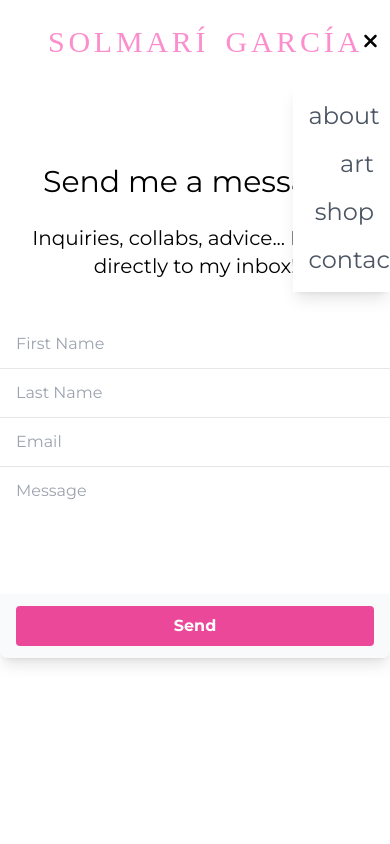
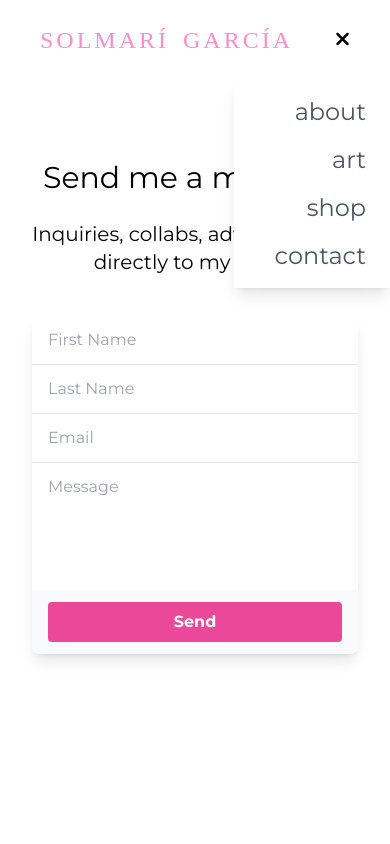
Before and after one commit to miguelg719/sol_website, a React (Create React App) app: page /contact in a window 390 px wide. Both pictures are taken after a click on the button 371 px from the left and 42 px from the top of the page. Shown: the top 844 px of the page. Built offline with nearby package versions, Linux system fonts and the light colour scheme; a web font is replaced by a local one.

Commit message:
v0.2.2 few optimizations for mobile

```diff
--- a/package.json
+++ b/package.json
@@ -1,7 +1,7 @@
 {
   "homepage": "https://www.solmarigarcia.com",
   "name": "sol_website",
-  "version": "0.2.0",
+  "version": "0.2.1",
   "private": true,
   "dependencies": {
     "@fortawesome/fontawesome-svg-core": "^6.6.0",
--- a/src/components/Contact.js
+++ b/src/components/Contact.js
@@ -52,7 +52,7 @@ const Contact = () => {
   };
 
   return (
-    <main className="flex flex-col pt-20 items-center min-h-screen">
+    <main className="flex flex-col pt-20 items-center min-h-screen px-8 md:px-0">
       <h2 className="text-3xl mb-6">Send me a message</h2>
       <h3 className="text-xl mb-10">Inquiries, collabs, advice... It goes directly to my inbox!</h3>
       <form className="w-full max-w-md bg-white shadow-lg rounded-lg overflow-hidden" onSubmit={handleSubmit}>
--- a/src/components/Header.js
+++ b/src/components/Header.js
@@ -20,8 +20,8 @@ const Header = () => {
   };
 
   return (
-    <header className="sticky top-0 flex justify-between items-center py-6 px-12 bg-white z-10">
-      <h1 className="text-3xl font-goudy whitespace-nowrap" style={{ color: '#fc8ece', letterSpacing: '0.125em', wordSpacing: 5 }}>SOLMARÍ GARCÍA</h1>
+    <header className="sticky top-0 flex justify-between items-center py-6 px-10 md:px-12 bg-white z-10">
+      <h1 className="text-2xl md:text-3xl font-goudy whitespace-nowrap" style={{ color: '#fc8ece', letterSpacing: '0.125em', wordSpacing: 5 }}>SOLMARÍ GARCÍA</h1>
       <nav className="hidden md:flex">
         <ul className="flex space-x-4">
           <li><Link to="/about" className="text-gray-600 hover:text-gray-800">about</Link></li>
@@ -45,8 +45,8 @@ const Header = () => {
         </button>
       </div>
       {isMenuOpen && (
-        <div className="absolute top-full right-0 w-1/4 bg-white shadow-lg z-50 md:hidden">
-          <ul className="space-y-4 text-right p-4">
+        <div className="absolute top-full right-0 w-2/5 bg-white shadow-lg z-50 md:hidden">
+          <ul className="space-y-4 text-right p-4 pr-6">
             <li><Link to="/about" className="text-gray-600 text-2xl hover:text-gray-800 block" onClick={toggleMenu}>about</Link></li>
             <li className="relative">
               <button onClick={toggleSubMenu} className="text-gray-600 text-2xl focus:outline-none block w-full text-right">
--- a/src/components/Shop.js
+++ b/src/components/Shop.js
@@ -1,7 +1,7 @@
 import React from 'react';
 
 const Shop = () => (
-  <main className="flex flex-col pt-20 items-center h-screen">
+  <main className="flex flex-col pt-20 items-center h-screen px-8 md:px-0">
     <h2 className="text-3xl mb-6">Coming Soon</h2>
     <h3 className="text-xl mb-10">Sign up for updates</h3>
     <form className="w-full max-w-md bg-white shadow-lg rounded-lg overflow-hidden">
```
